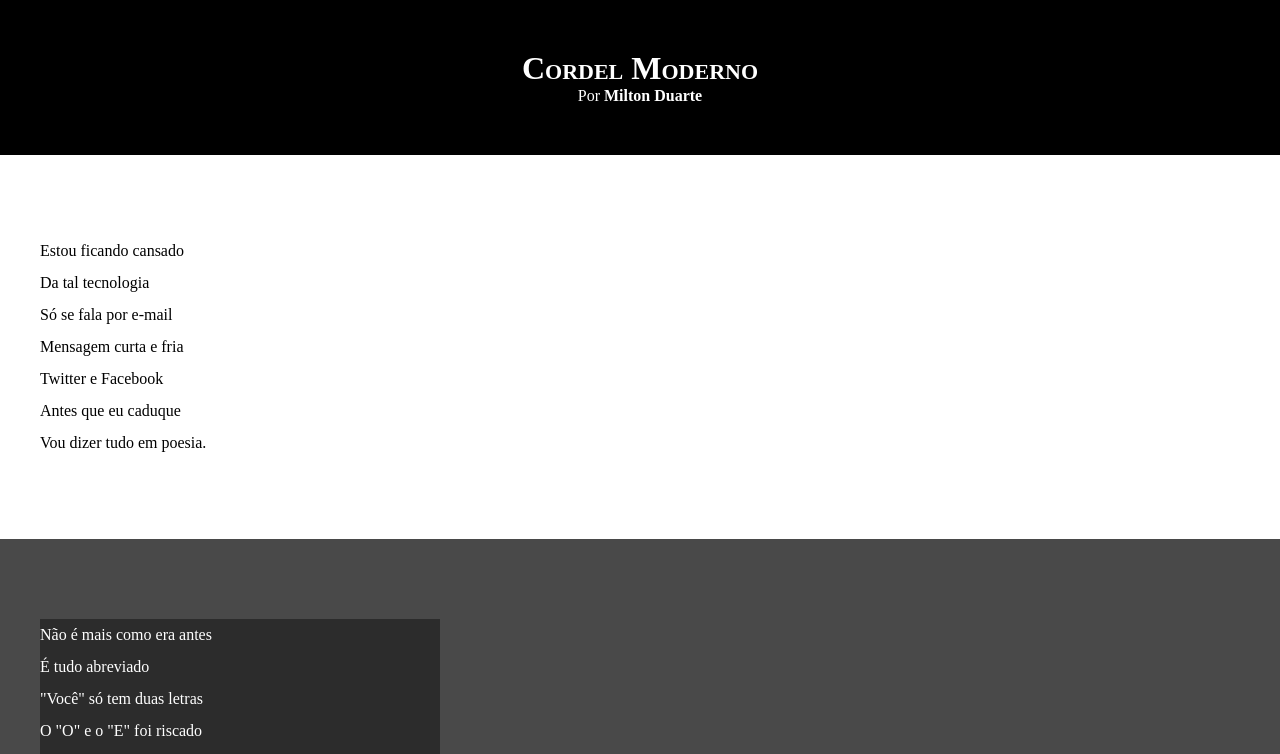
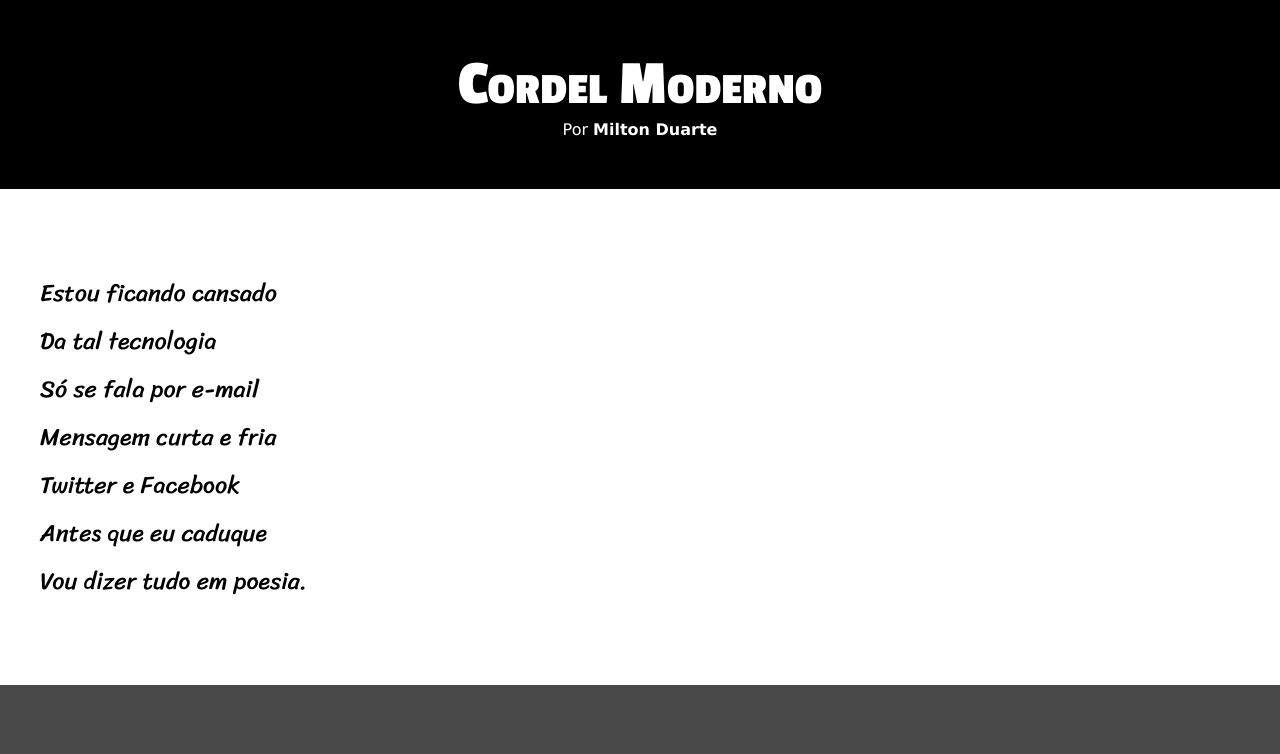
Before and after one commit to VictorAugusto-gt/desafio3, a plain HTML site: page index.html in a window 1280 px wide. Shown: the top 754 px of the page. Drawn offline with Linux system fonts and the light colour scheme.

Commit message:
atualizaçao2 css

```diff
--- a/style/style.css
+++ b/style/style.css
@@ -1,4 +1,14 @@
 @charset "UTF-8";
+
+@import url('https://fonts.googleapis.com/css2?family=Sriracha&display=swap');
+
+@import url('https://fonts.googleapis.com/css2?family=Passion+One:wght@400;700;900&display=swap');
+
+:root {
+    --fonte1: verdana, sans-serif;
+    --fonte2: "Passion One", sans-serif;
+    --fonte3: "Sriracha", cursive;
+}
 
 * {
     margin: 0px;
@@ -8,17 +18,22 @@
 html, body {
     min-height: 100vh;
     background-color: darkgray;
+    font-family: var(--fonte3);
+    font-size: 1em;
 }
 
 header {
     background-color: black;
     color: white;
     text-align: center;
+    font-family: var(--fonte1);
 }
 
 header > h1 {
     padding-top: 50px;
     font-variant: small-caps;
+    font-family: var(--fonte2);
+    font-size: 4em;
 }
 
 header > p {
@@ -40,6 +55,7 @@ section {
     padding-bottom: 10vh;
     line-height: 2em;
     padding-left: 40px;
+    font-size: 1.5em;
 }
 
 section.normal {
@@ -54,7 +70,8 @@ section.imagem {
 
 section.imagem > p {
     background-color: rgba(0, 0, 0, 0.404);
-    width: 400px;
+    display: inline-block;
+    padding: 10px;
 }
 
 footer {
```
